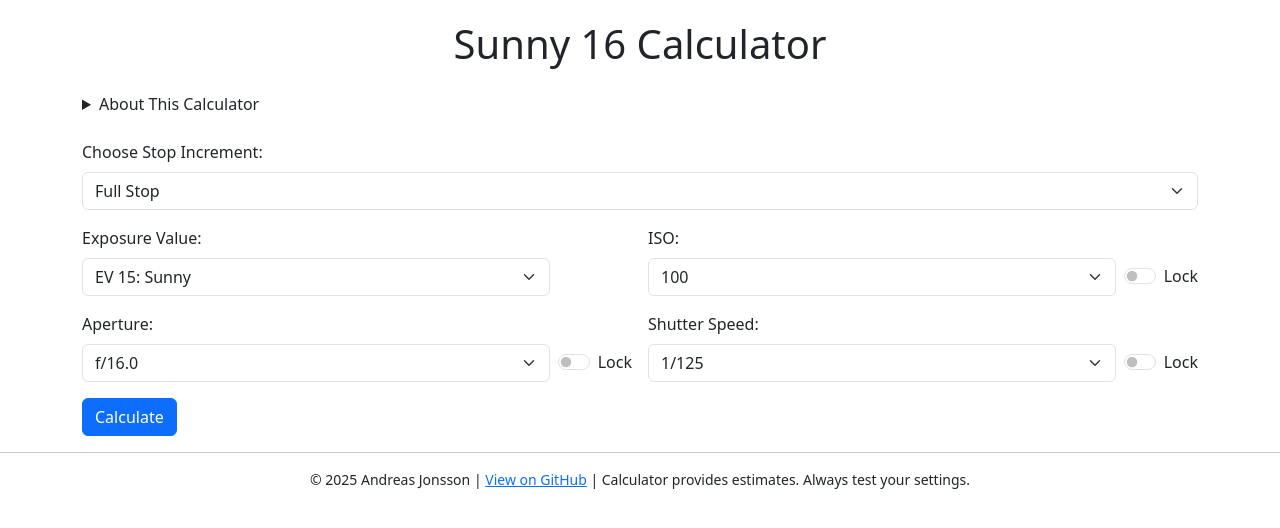
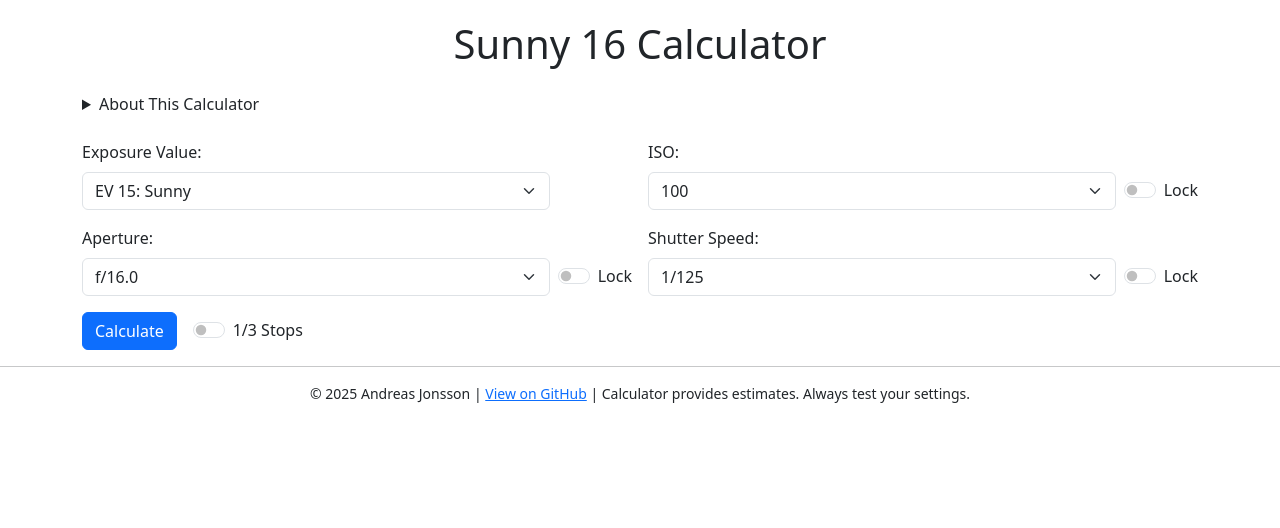
Before and after one commit to sonofjon/sunny-16, a Flask app: page / in a window 1280 px wide. Shown: the top 528 px of the page. Run offline with Flask 3, Linux system fonts and the light colour scheme.

Commit message:
app.py, calculator.html: Change stop increment selector to a toggle

```diff
--- a/app.py
+++ b/app.py
@@ -33,7 +33,8 @@ def prepare_form_options(request):
         tuple: (data, stop_choice, options_dict) containing extracted form
             data, stop increment choice, and all dropdown options.
     """
-    stop_choice = request.form.get("stop_increment", "full")
+    # Handle checkbox: if checked, value="third", if unchecked, no value sent = "full"
+    stop_choice = "third" if request.form.get("stop_increment") else "full"
     iso_options, aperture_options, shutter_speed_options = (
         get_filtered_options(stop_choice)
     )
--- a/templates/calculator.html
+++ b/templates/calculator.html
@@ -67,21 +67,7 @@
 
     <form method="post" class="needs-validation" novalidate>
       <div class="row g-3">
-        <!-- Stop Increment Choice -->
-        <div class="col-md-12">
-          <label for="stop_increment" class="form-label">Choose Stop Increment:</label>
-          <select name="stop_increment" id="stop_increment"
-              class="form-select" onchange="this.form.submit()">
-            <option value="full"
-              {% if stop_choice == 'full' %}selected{% endif %}>
-              Full Stop
-            </option>
-            <option value="third"
-              {% if stop_choice == 'third' %}selected{% endif %}>
-              1/3 Stop
-            </option>
-          </select>
-        </div>
+
 
         <!-- Exposure Value Selection -->
         <div class="col-md-6">
@@ -165,7 +151,17 @@
 
         <!-- Submission Button -->
         <div class="col-12">
-          <button type="submit" class="btn btn-primary">Calculate</button>
+          <div class="d-flex align-items-center gap-3">
+            <button type="submit" class="btn btn-primary">Calculate</button>
+            <div class="form-check form-switch">
+              <input class="form-check-input" type="checkbox" id="stop_increment" name="stop_increment"
+                     value="third" onchange="this.form.submit()"
+                     {% if stop_choice == 'third' %}checked{% endif %}>
+              <label class="form-check-label" for="stop_increment">
+                1/3 Stops
+              </label>
+            </div>
+          </div>
         </div>
       </div>
 
```
